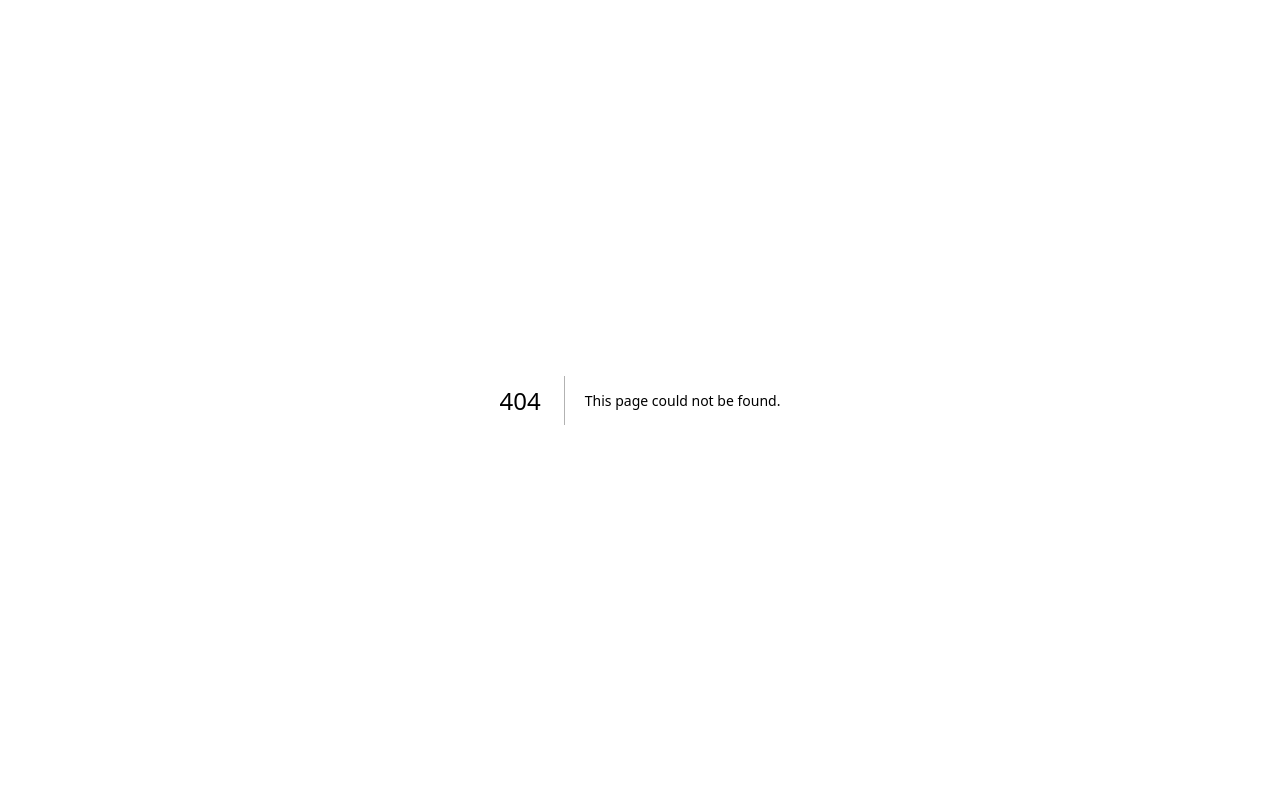
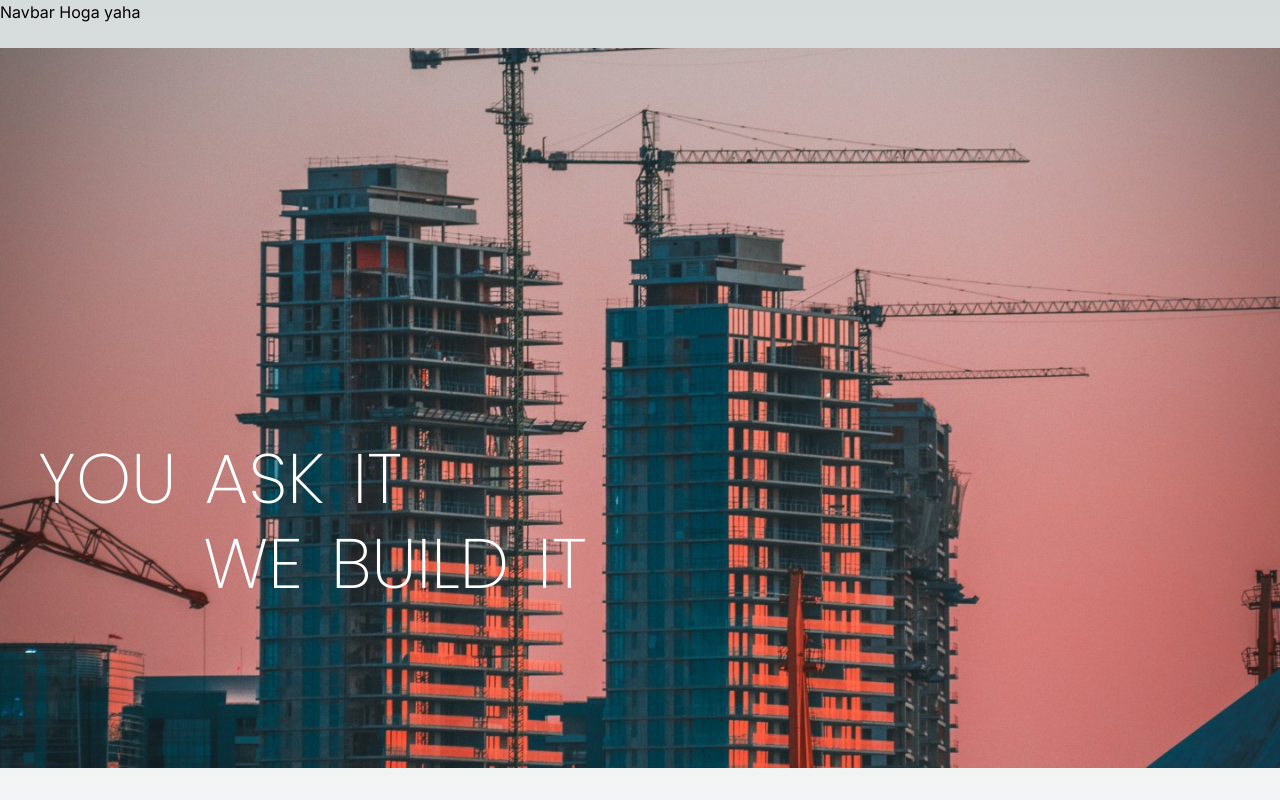
Before and after one commit to marwahavanshika/SHEC, a Next.js app: page /blogs in a window 1280 px wide. Before the commit this address had no page. Shown: the top 800 px of the page. Built offline with nearby package versions, Linux system fonts and the light colour scheme.

Commit message:
Commiting my changes

```diff
--- /dev/null
+++ b/app/blogs/blog.css
@@ -0,0 +1,33 @@
+@import url('https://fonts.googleapis.com/css2?family=Poppins:wght@100;200;400&display=swap');
+
+.head-image {
+    height: 90vh;
+    border: 10px;
+}
+
+.img-text {
+    position: relative;
+    top: -375px;
+    color: white;
+    /* font-weight: thin; */
+    left: -420px;
+    font-size: 100px;
+    font-variant: small-caps;
+    font-family: 'Poppins';
+}
+
+.img-text p {
+    position: relative;
+    left: 175px;
+    top: -65px;
+    font-weight: 200;
+}
+
+.img-text h3{
+    font-weight: 200;
+}
+
+/* @media screen and (max-width: 768px) {
+    .img-text {
+        font-size: 50px;
+    } */
--- /dev/null
+++ b/app/blogs/head.tsx
@@ -0,0 +1,9 @@
+export default function Head(){
+    return (
+        <>
+        <title>blogs</title>
+        <meta content="width=device-width, initial-scale=1" name="viewport" />
+        <link rel="icon" href="/favicon.ico" />
+        </>
+    )
+}
--- /dev/null
+++ b/app/blogs/page.tsx
@@ -0,0 +1,17 @@
+import Image from 'next/image';
+import './blog.css'
+
+export default function Blog () {
+    return (
+        <>
+        <div className="text-center">
+            <Image src="/head.jpg" alt="head" width="1519"  height="0" className='head-image' />
+        </div>
+
+        <div className='img-text text-center'>
+            <h3 text-bold text-center>you ask it</h3>
+            <p text-center>we build it</p>
+        </div>
+        </>
+    );
+}
--- a/app/layout.js
+++ b/app/layout.js
@@ -1,17 +1,42 @@
 import { Inter } from 'next/font/google'
 import './globals.css'
+
 
 const inter = Inter({ subsets: ['latin'] })
 
 export const metadata = {
-  title: 'Create Next App',
+  title: 'blogs',
   description: 'Generated by create next app',
 }
 
 export default function RootLayout({ children }) {
+
+  const header = (
+    <header>
+      <div>
+        <h1>Navbar Hoga yaha</h1>
+        <br />
+      </div>
+    </header>
+  );
+
+  const footer = (
+    <footer>
+      <div>
+        <br />
+        <h3>Footer hoga yaha</h3>
+      </div>
+    </footer>
+  );
+
   return (
     <html lang="en">
-      <body className={inter.className}>{children}</body>
+      <head />
+      <body className={inter.className}>
+        {header}
+        {children}
+        {footer}
+        </body>
     </html>
   )
 }
```
Also changed, not shown: package.json (+6 -3 lines), tsconfig.json (added, +34 -0 lines), public/head.jpg (added), 1 other file (tests, documents, lock files or other folders).
